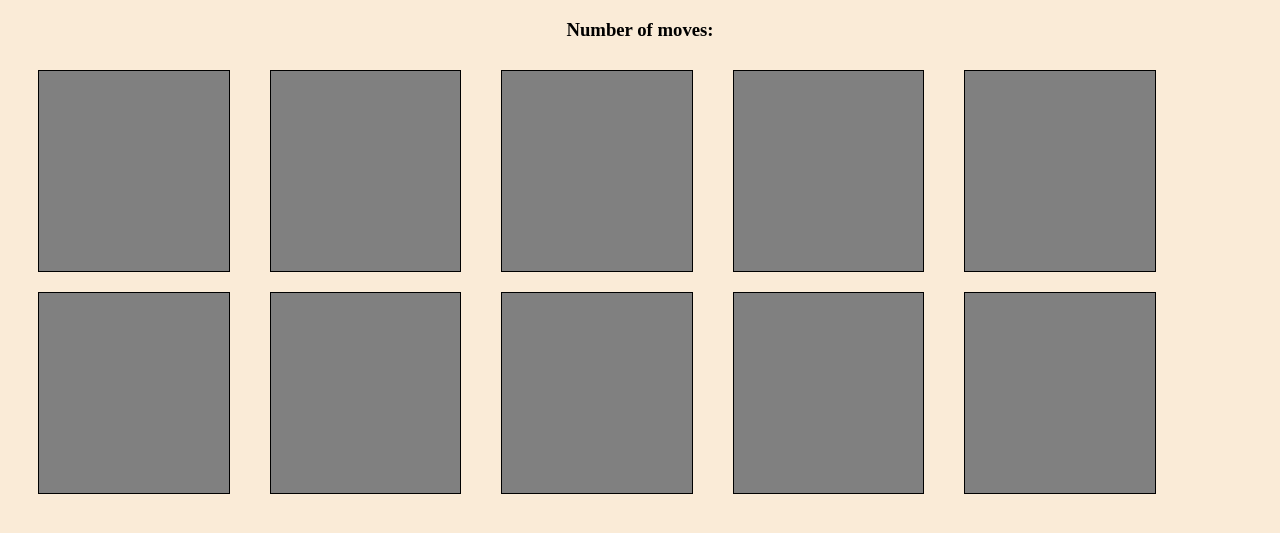
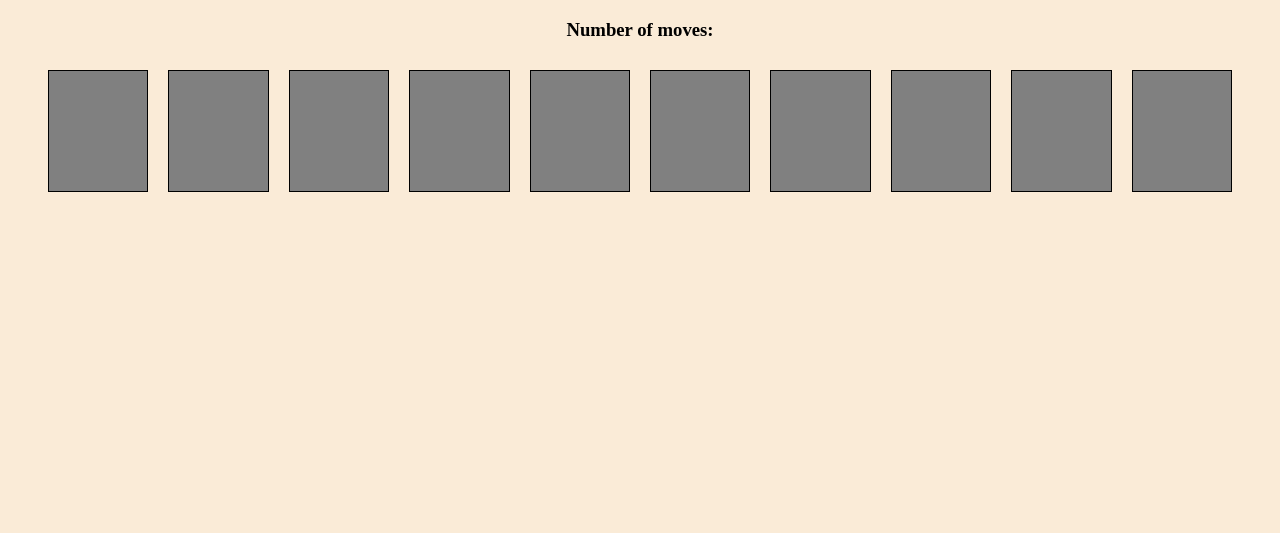
Before and after one commit to Kerencita/Memory_Game, a plain HTML site: page index.html in a window 1280 px wide. Shown: the part 61-594 px from the top of the page. Drawn offline with Linux system fonts and the light colour scheme.

Commit message:
fixed bug that would allow you to click card even when it had matched, tweaked styling so to align all cards in the center

```diff
--- a/script.js
+++ b/script.js
@@ -87,6 +87,7 @@ function checkMatch(a,b){
     a.style.opacity = 0.5
     b.style.opacity = 0.5
     updateMoveCounter()
+    removeListener(a.id)
     List = []
     setTimeout(function(){
       checkGameOver()
@@ -98,6 +99,15 @@ function checkMatch(a,b){
     setTimeout(function(){
       hideCards(a,b);
     }, 1000);
+  }
+}
+
+function removeListener (n){
+  let a = `#${n}`
+  console.log(a)
+  let cards = document.querySelectorAll(a);
+  for (let card of cards){
+    card.removeEventListener("click", handleCardClick)
   }
 }
 
--- a/style.css
+++ b/style.css
@@ -1,17 +1,20 @@
-#game div {
+#game{
+  margin: auto;
+  margin-left: 30px;
+  margin-right: 30px;
+  align-items: center;
   display: flex;
-  justify-content: center;
+}
+
+#game div{
+  /* display: inline-block; */
   background-color: gray;
-  margin-left: 30px;
-  margin-right: 10px;
-
 }
 
 .card{
-  float: left;
   border: 1px solid black;
   width: 15%;
-  height: 200px;
+  height: 120px;
   margin: 10px;
 }
 
```
Also changed, not shown: index.html (line endings or trailing spaces).
